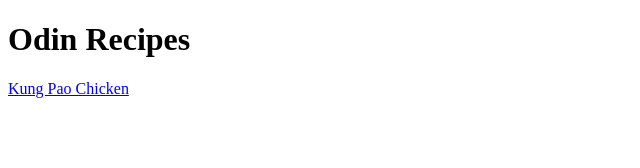
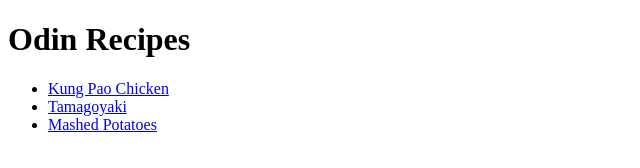
Before and after one commit to Samucaster/odin-recipes, a plain HTML site: page index.html in a window 1280 px wide. Shown: the whole page, without its empty margins (0-640 px from the left). Drawn offline with Linux system fonts and the light colour scheme.

Commit message:
link additional recipes to index.html

```diff
--- a/index.html
+++ b/index.html
@@ -9,7 +9,11 @@
 
     <body>
         <h1>Odin Recipes</h1>
-        <a href="./recipes/Kungpao.html">Kung Pao Chicken</a>
+        <ul>
+        <li><a href="./recipes/Kungpao.html">Kung Pao Chicken</a></li>
+        <li><a href="./recipes/tamagoyaki.html">Tamagoyaki</a></li>
+        <li><a href="./recipes/mash.html">Mashed Potatoes</a></li>
+        </ul>
     </body>
 
 
```
